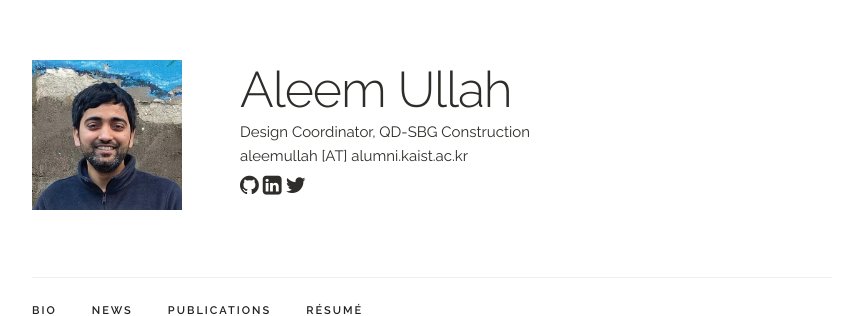
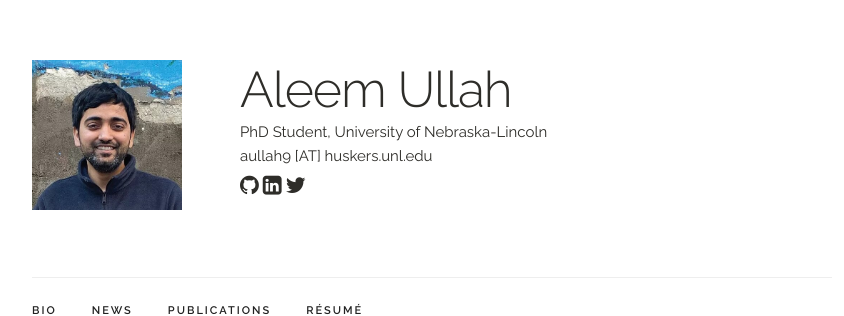
Before and after one commit to aullah9/aullah9.github.io, a Jekyll site: the page built from index.html, in a window 1280 px wide and 900 px high. Shown: the top 316 px of the window, without its empty margins (208-1052 px from the left). Built offline with Jekyll 4.4.1, drawn with Linux system fonts in a browser that asks for light colours; a style sheet for code colours, icons or effects is not loaded.

Commit message:
modification_0002

```diff
--- a/_data/main_info.yaml
+++ b/_data/main_info.yaml
@@ -1,7 +1,7 @@
 name: "Aleem Ullah"
 formalname: "Aleem Ullah"
-title: "Design Coordinator, QD-SBG Construction"
-email: "aleemullah [AT] alumni.kaist.ac.kr"
+title: "PhD Student, University of Nebraska-Lincoln"
+email: "aullah9 [AT] huskers.unl.edu"
 # wechat: "/assets/wechat.jpg"
 profile_pic: "/assets/aleem.jpg"
 twitter: "https://twitter.com/aleemuc"
```
